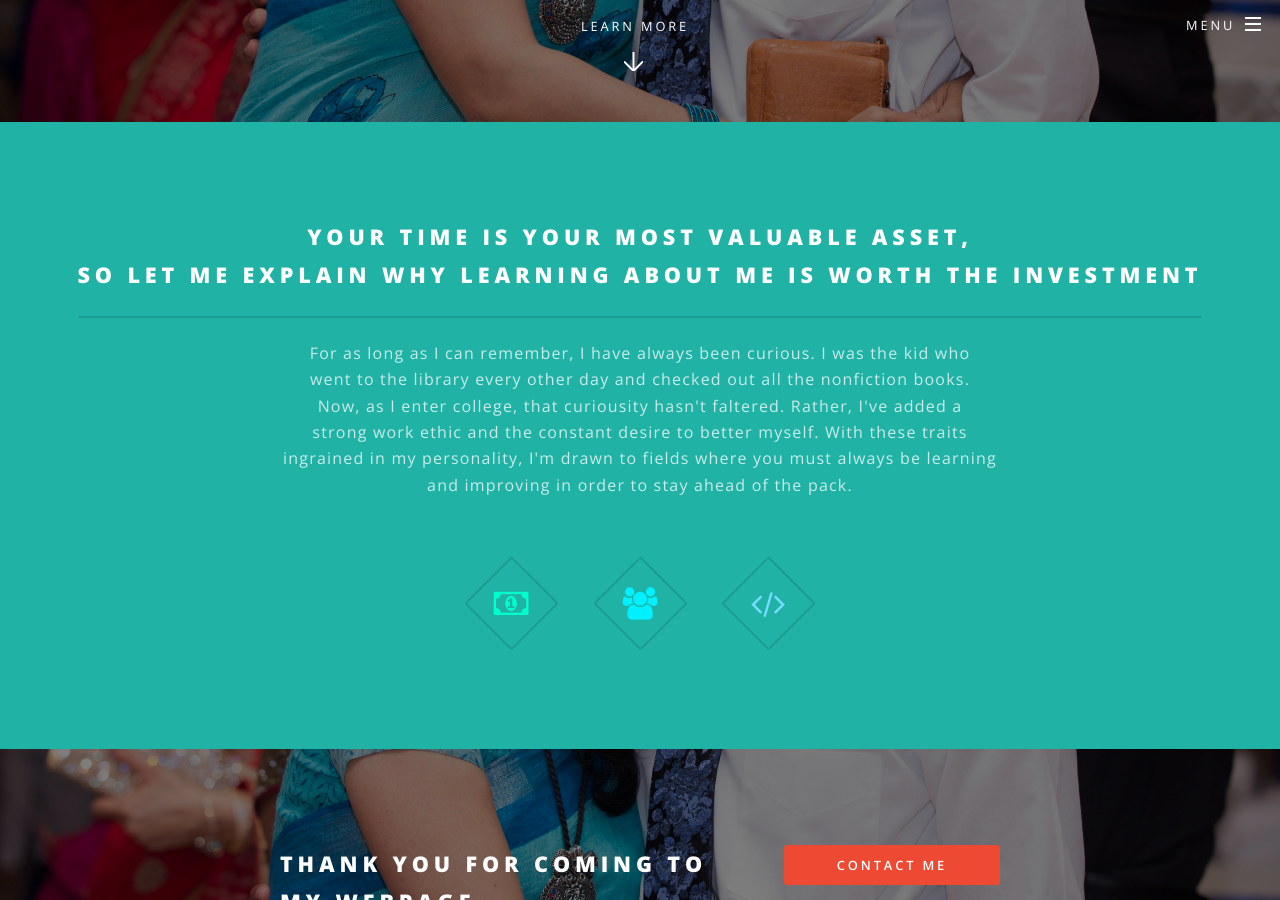
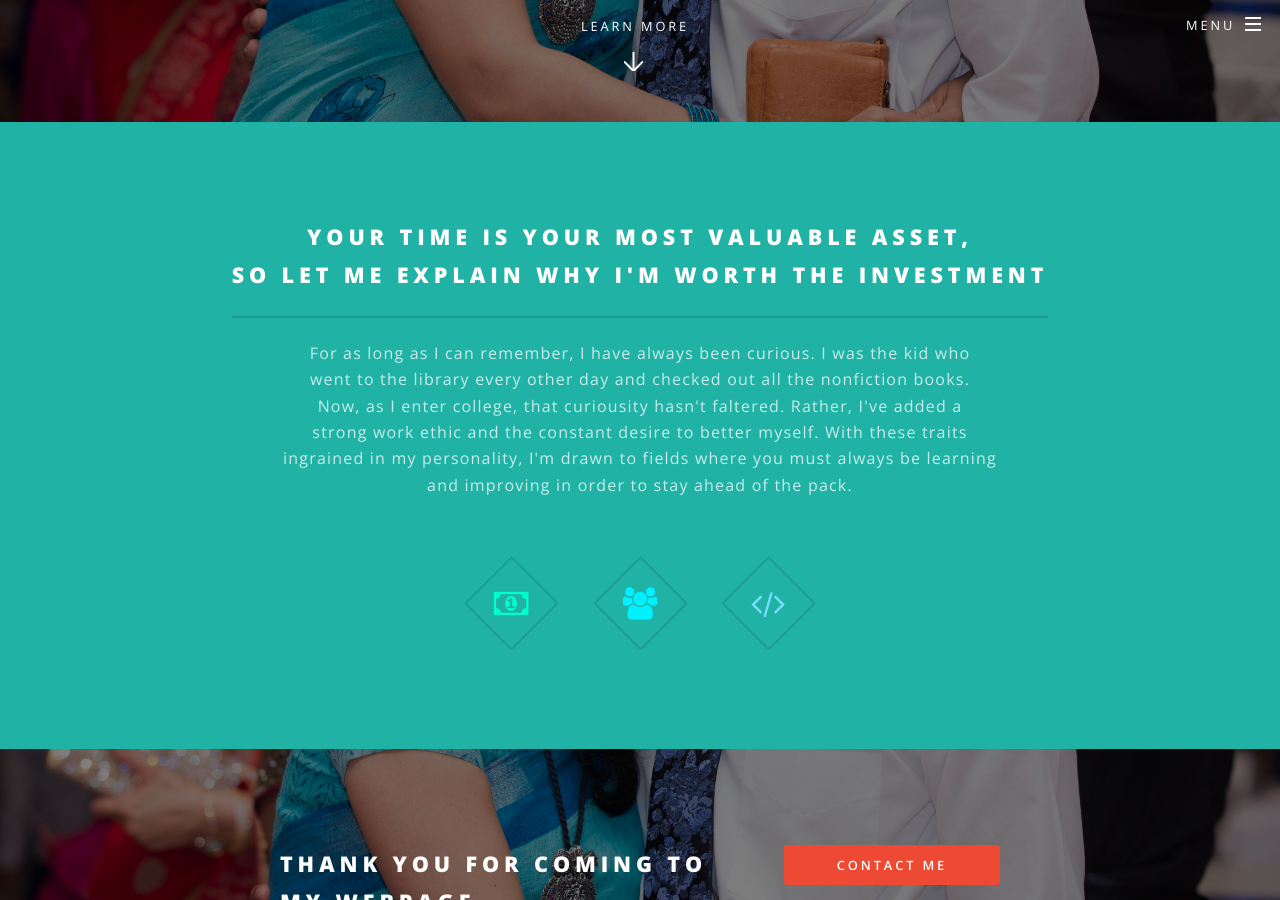
Before and after one commit to shreyas00023/mywebsite, a Jekyll site: the page built from index.html, in a window 1280 px wide and 900 px high, scrolled down 778 px. Built offline with Jekyll 4.4.1, drawn with Linux system fonts in a browser that asks for light colours.

Commit message:
Update index.html

```diff
--- a/index.html
+++ b/index.html
@@ -15,7 +15,7 @@ layout: landing
 						<div class="inner">
 							<header class="major">
 								<h2>Your time is your most valuable asset, <br/>
-								So let me explain why learning about me is worth the investment</h2>
+								So let me explain why I'm worth the investment</h2>
 								<p>For as long as I can remember, I have always been curious. I was the kid who<br/>
 								went to the library every other day and checked out all the nonfiction books.<br/>
 								Now, as I enter college, that curiousity hasn't faltered. Rather, I've added a<br/>
```
